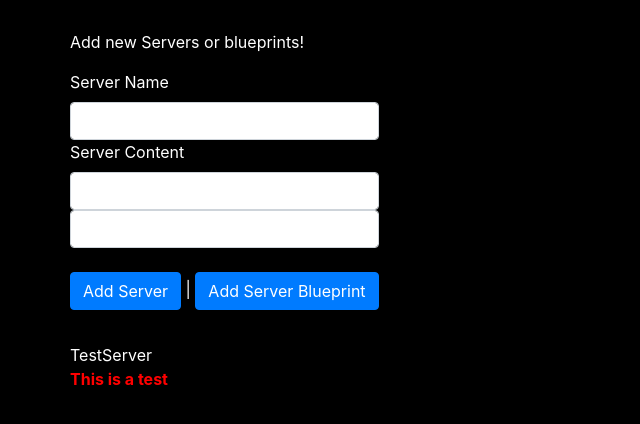
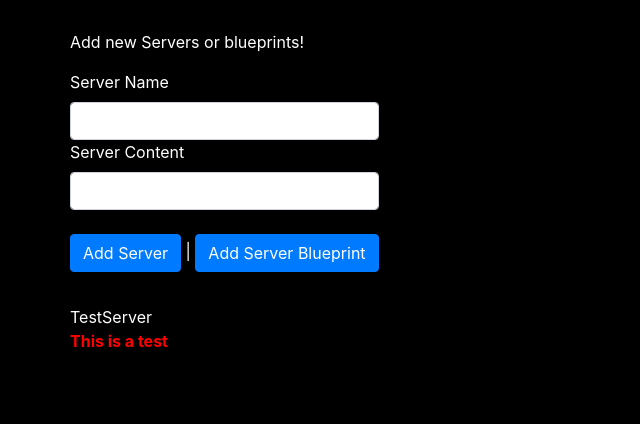
Before and after one commit to franciscovaz/course-project-angular, an Angular app: page / in a window 1280 px wide. Shown: the top 424 px of the page, without its empty margins (0-640 px from the left). Built offline with nearby package versions, Linux system fonts and the light colour scheme.

Commit message:
use ng content to project code on component

```diff
--- a/src/app/app.component.html
+++ b/src/app/app.component.html
@@ -4,6 +4,10 @@
   <div class="row">
     <div class="col-xs-12">
       <app-server-element *ngFor="let serverElement of serverElements" [srvElement]="serverElement">
+        <p>
+          <strong *ngIf="serverElement.type === 'server'" style="color: red">{{ serverElement.content }}</strong>
+          <em *ngIf="serverElement.type === 'blueprint'">{{ serverElement.content }}</em>
+        </p>
       </app-server-element>
     </div>
   </div>
--- a/src/app/cockpit/cockpit.component.html
+++ b/src/app/cockpit/cockpit.component.html
@@ -7,7 +7,6 @@
     <label>Server Content</label>
     <!-- <input type="text" class="form-control" [(ngModel)]="newServerContent"> -->
     <input type="text" class="form-control" #serverContentInput>
-    <input type="text" class="form-control" #serverContentInput>
     <br>
     <button class="btn btn-primary" (click)="onAddServer(serverNameInput)">Add Server</button>
     | <button class="btn btn-primary" (click)="onAddBlueprint(serverNameInput)">Add Server Blueprint</button>
--- a/src/app/cockpit/cockpit.component.ts
+++ b/src/app/cockpit/cockpit.component.ts
@@ -13,9 +13,6 @@
   serverElements = [];
   // newServerContent = '';
   @ViewChild('serverContentInput', { static: true }) serverContentInput : ElementRef;
-  @ViewChild('serverContentInput', {static: true}) serverContentInput2: ElementRef;
-
-  // Getting acces to the template & DOM with @ViewChild
 
   constructor() { }
 
--- a/src/app/server-element/server-element.component.html
+++ b/src/app/server-element/server-element.component.html
@@ -1,9 +1,6 @@
 <div class="panel panel-default">
   <div class="panel-heading">{{ element.name }}</div>
   <div class="panel-body">
-    <p>
-      <strong *ngIf="element.type === 'server'" style="color: red">{{ element.content }}</strong>
-      <em *ngIf="element.type === 'blueprint'">{{ element.content }}</em>
-    </p>
+    <ng-content></ng-content>
   </div>
 </div>
```
